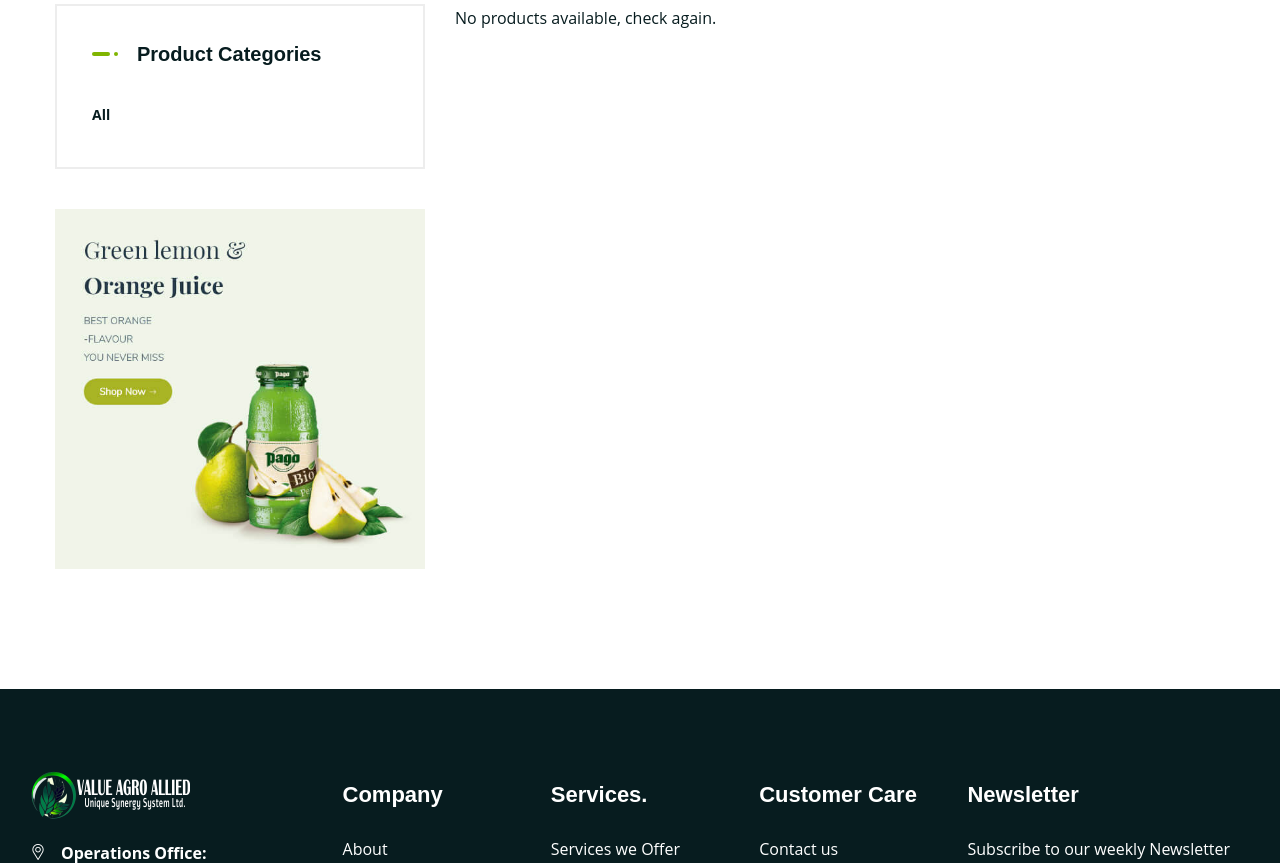
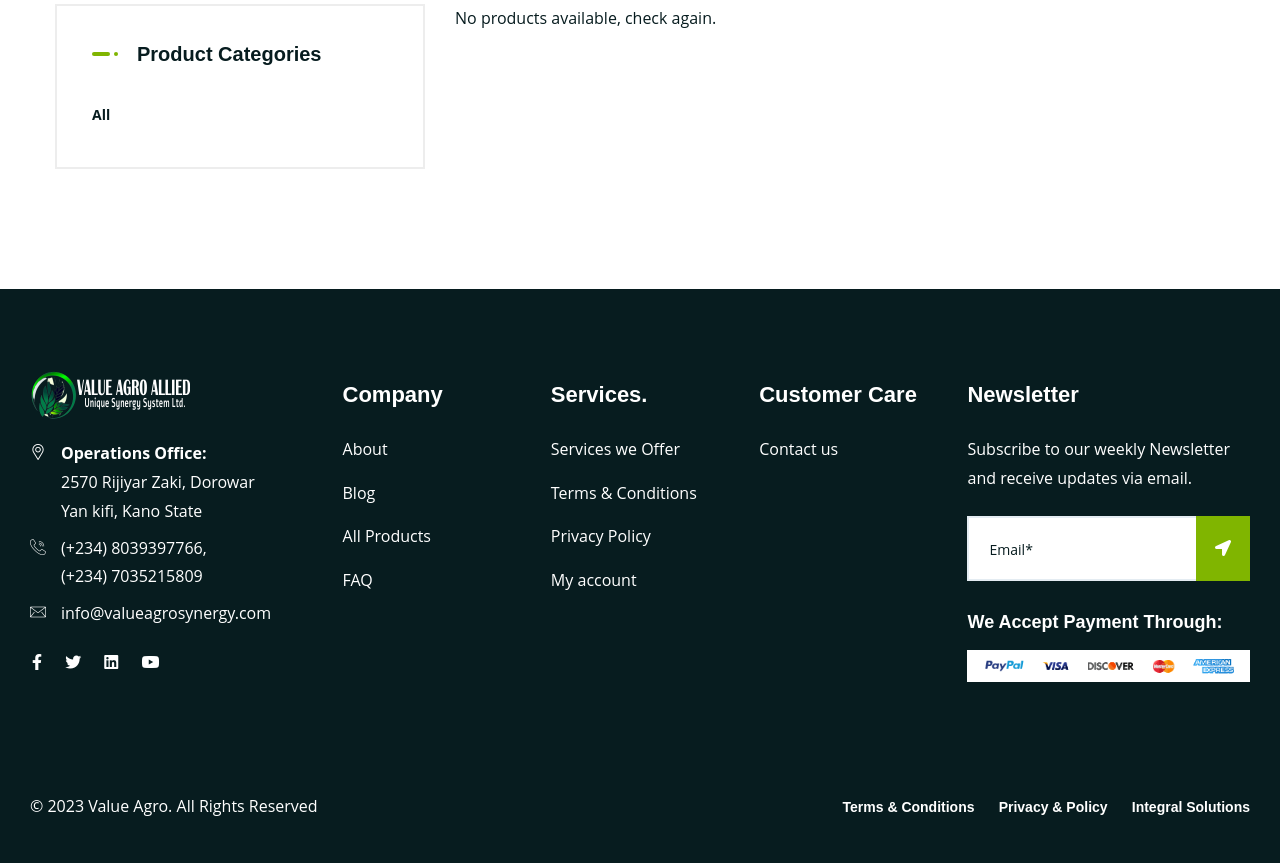
Before and after one commit to harunayakubuu/valueagro, a Django app: page /products/ in a window 1280 px wide. Shown: the part 443-1306 px from the top of the page. After the commit the page ends 1259 px from the top, so only its background shows below. Run offline with Django 3.2, Linux system fonts and the light colour scheme; data that the repository does not hold is empty; some libraries are stand-ins or nearby versions; some web fonts are replaced.

Commit message:
Product Templates updated

```diff
--- a/products/templates/products/public-products.html
+++ b/products/templates/products/public-products.html
@@ -44,9 +44,9 @@
                                 {% endfor %}
                             </ul>
                         </div>
-                        <div class="widget ltn__banner-widget">
-                            <a href="{% url 'pages:index' %}"><img src="{% static 'frontend/img/banner/banner-2.jpg' %}" alt="#"></a>
-                        </div>
+                        <!--<div class="widget ltn__banner-widget">
+                            <a href="{# url 'pages:index' #}"><img src="{# static 'frontend/img/banner/banner-2.jpg' #}" alt="#"></a>
+                        </div>-->
                     </aside>
 
                 </div>
```
